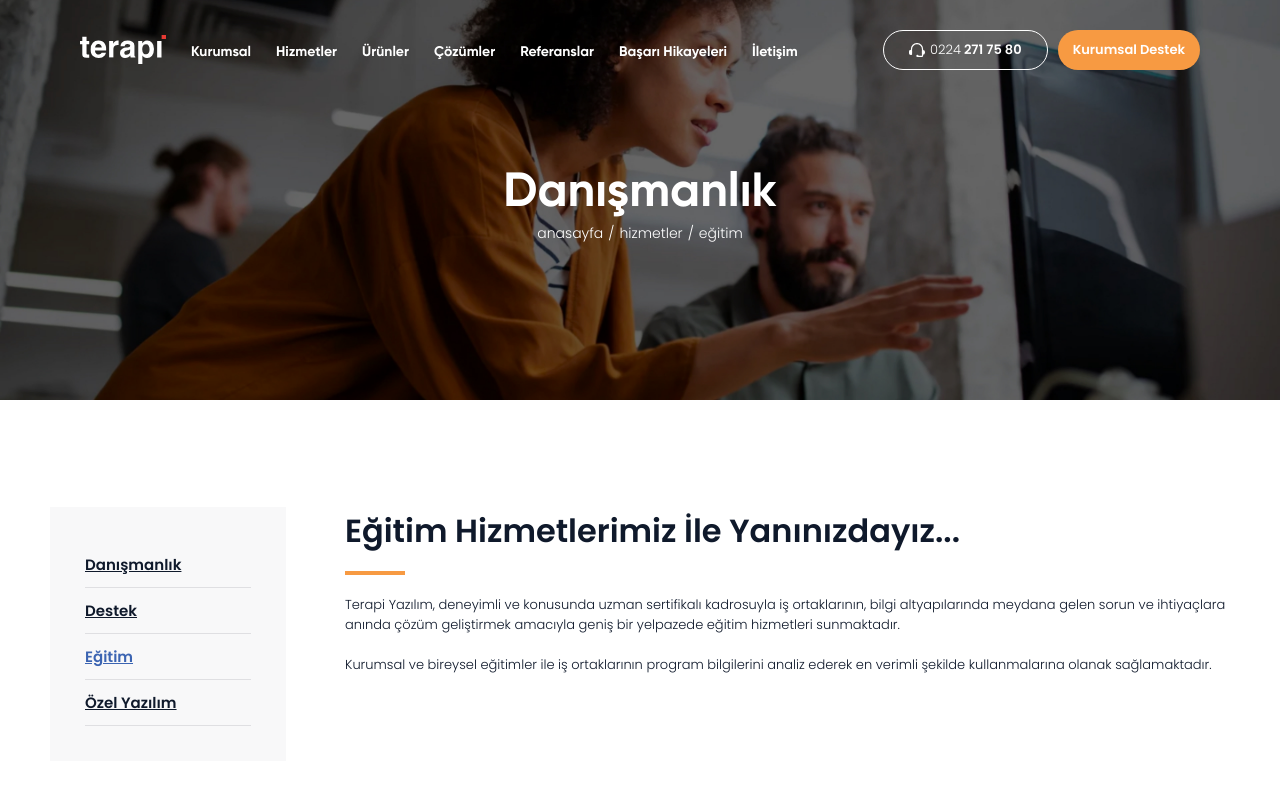
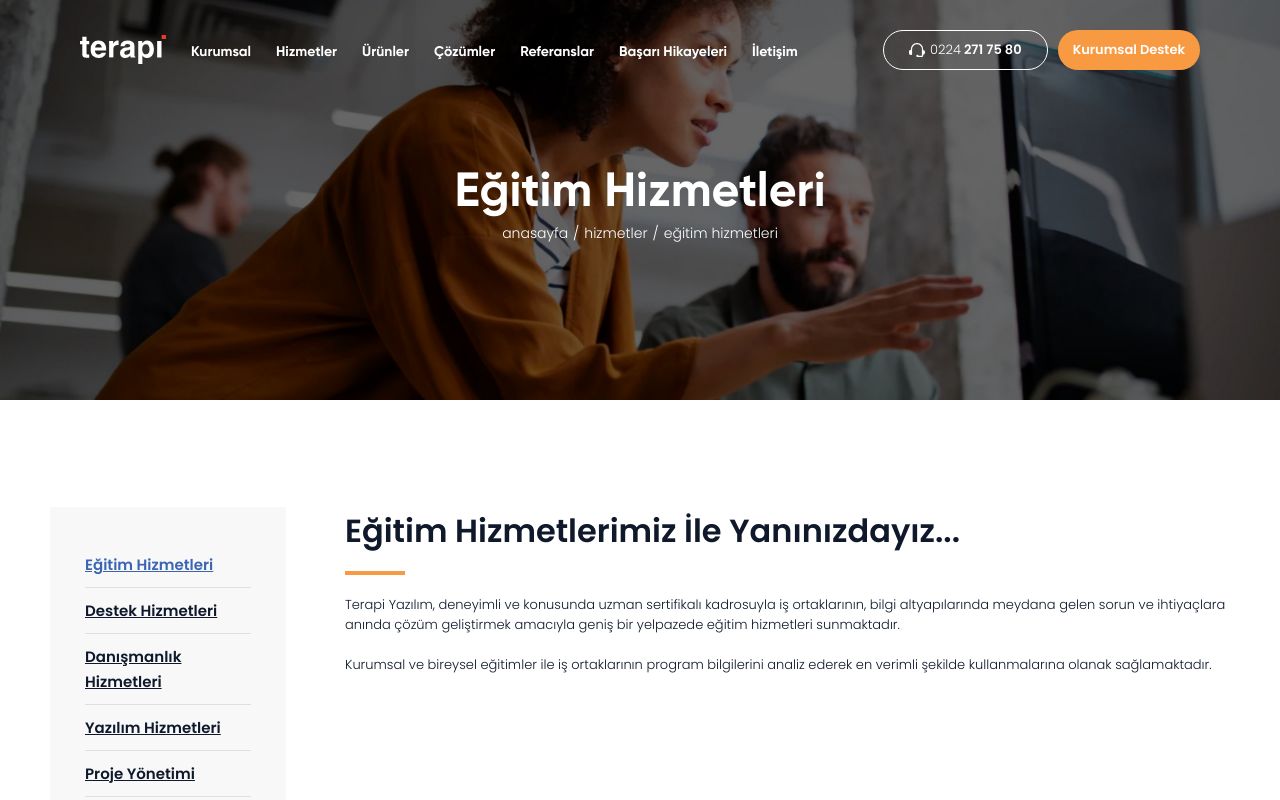
Before and after one commit to gettimer/nextdeploytest, a Next.js app: page /hizmetler/egitim in a window 1280 px wide. Shown: the top 800 px of the page. Built offline with nearby package versions, Linux system fonts and the light colour scheme.

Commit message:
hizmetler sayfası fix.

```diff
--- a/components/nav.js
+++ b/components/nav.js
@@ -127,19 +127,19 @@ export default function Nav() {
                                 <span className={styles.sub_menu_title}>Hizmetler</span>
                                 <div className={styles.sub_menu_grid}>
                                     <div className={styles.sub_menu_block}>
-                                        <Link href=''>
+                                        <Link href='/hizmetler/egitim'>
                                             <a>Eğitim Hizmetleri</a>
                                         </Link>
-                                        <Link href=''>
+                                        <Link href='/hizmetler/destek'>
                                             <a>Destek Hizmetleri</a>
                                         </Link>
-                                        <Link href=''>
+                                        <Link href='/hizmetler/danismanlik'>
                                             <a>Danışmanlık Hizmetleri</a>
                                         </Link>
-                                        <Link href=''>
+                                        <Link href='/hizmetler/ozel-yazilim'>
                                             <a>Yazılım Hizmetleri</a>
                                         </Link>
-                                        <Link href=''>
+                                        <Link href='/hizmetler/proje-yonetimi'>
                                             <a>Proje Yönetimi</a>
                                         </Link>
                                     </div>
--- a/pages/hizmetler/egitim.js
+++ b/pages/hizmetler/egitim.js
@@ -13,7 +13,7 @@ export default function Hizmetler() {
         <Layout>
 
             <Head>
-                <title>Terapi Yazılım - Danışmanlık Hizmetleri</title>
+                <title>Terapi Yazılım - Eğitim Hizmetleri</title>
                 <meta name="keywords" content="" />
                 <meta name="description" content="" />
                 <link rel="icon" href="/favicon.ico" />
@@ -21,11 +21,11 @@ export default function Hizmetler() {
 
             <div className={styles.subpage_header}>
                 <div className={styles.header_content}>
-                    <h1>Danışmanlık</h1>
+                    <h1>Eğitim Hizmetleri</h1>
                     <div className={styles.breadcrumb}>
                         <Link href='/'><a>anasayfa</a></Link>
                         <Link href=''><a>hizmetler</a></Link>
-                        <Link href=''><a>eğitim</a></Link>
+                        <Link href=''><a>eğitim hizmetleri</a></Link>
                     </div>
                 </div>
                 <img src='/img/producttop.jpg' />
@@ -36,28 +36,19 @@ export default function Hizmetler() {
 
                         <div className={styles.vert_nav}>
                             <ul>
-                                <li>
-                                    <Link href='/hizmetler/danismanlik'><a>Danışmanlık</a></Link>
-                                </li>
-                                <li>
-                                    <Link href='/hizmetler/destek'><a>Destek</a></Link>
-                                </li>
-                                <li>
-                                    <Link href='/hizmetler/egitim'><a className={styles.active}>Eğitim</a></Link>
-                                </li>
-                                <li>
-                                    <Link href='/hizmetler/ozel-yazilim'><a>Özel Yazılım</a></Link>
-                                </li>
+                                <li><Link href='/hizmetler/egitim'><a className={styles.active}>Eğitim Hizmetleri</a></Link></li>
+                                <li><Link href='/hizmetler/destek'><a>Destek Hizmetleri</a></Link></li>
+                                <li><Link href='/hizmetler/danismanlik'><a>Danışmanlık Hizmetleri</a></Link></li>
+                                <li><Link href='/hizmetler/ozel-yazilim'><a>Yazılım Hizmetleri</a></Link></li>
+                                <li><Link href='/hizmetler/proje-yonetimi'><a>Proje Yönetimi</a></Link></li>
                             </ul>
                         </div>
 
                         <div className={styles.product_content}>
                             <h2>Eğitim Hizmetlerimiz İle Yanınızdayız...</h2>
                             <div>
-                                <p>Terapi Yazılım, deneyimli ve konusunda uzman sertifikalı kadrosuyla iş ortaklarının, bilgi altyapılarında meydana gelen sorun ve ihtiyaçlara anında çözüm geliştirmek amacıyla geniş bir yelpazede eğitim hizmetleri sunmaktadır.
-                        </p>
+                                <p>Terapi Yazılım, deneyimli ve konusunda uzman sertifikalı kadrosuyla iş ortaklarının, bilgi altyapılarında meydana gelen sorun ve ihtiyaçlara anında çözüm geliştirmek amacıyla geniş bir yelpazede eğitim hizmetleri sunmaktadır.</p>
                                 <p>Kurumsal ve bireysel eğitimler ile iş ortaklarının program bilgilerini analiz ederek en verimli şekilde kullanmalarına olanak sağlamaktadır.</p>
-
                             </div>
                         </div>
                     </div>
```
Also changed, not shown: pages/hizmetler/danismanlik.js (+5 -4 lines), pages/hizmetler/destek.js (+9 -17 lines), pages/hizmetler/ozel-yazilim.js (+8 -15 lines).
